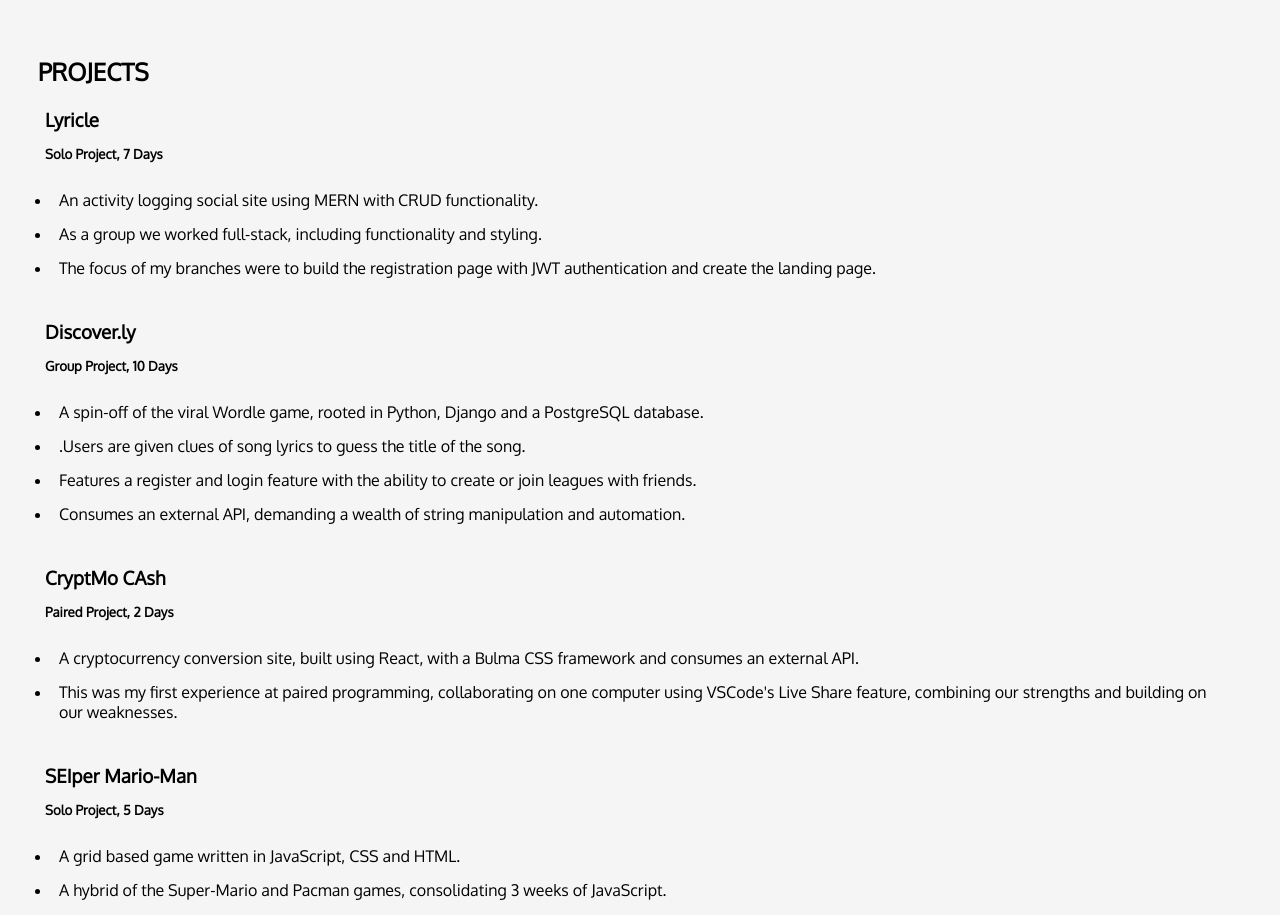
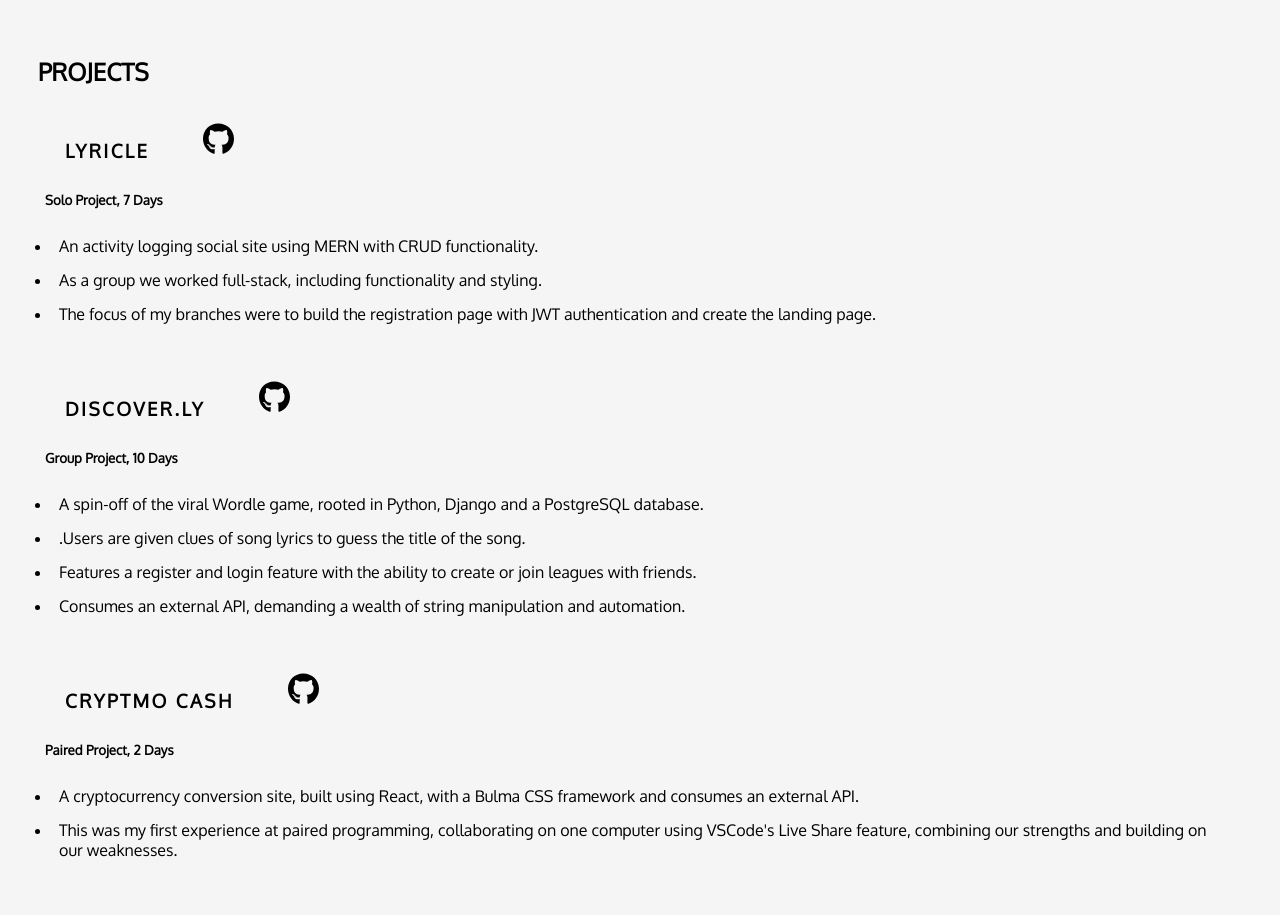
Before and after one commit to ashleygyngell/port-folio, a React (Create React App) app: page / in a window 1280 px wide. Shown: the part 1000-1915 px from the top of the page. Built offline with nearby package versions, Linux system fonts and the light colour scheme.

Commit message:
Updated links

```diff
--- a/src/components/Projects.js
+++ b/src/components/Projects.js
@@ -6,7 +6,12 @@ function Projects() {
       <section className="projects-wrapper" id="projects">
         <h2>PROJECTS</h2>
         <div className="lyricle">
-          <h3>Lyricle</h3>
+          <a href="https://www.playlyricle.com">
+            <h3>Lyricle</h3>
+          </a>
+          <a href="https://github.com/ashleygyngell/lyricle-frontend">
+            <i className="fa-brands fa-2x fa-github"></i>
+          </a>
           <h5>Solo Project, 7 Days</h5>
           <p>
             <ul>
@@ -27,7 +32,12 @@ function Projects() {
         </div>
 
         <div className="discoverly">
-          <h3>Discover.ly</h3>
+          <a href="https://discoverly.netlify.app/">
+            <h3>Discover.ly</h3>
+          </a>
+          <a href="https://github.com/ashleygyngell/discover.ly">
+            <i className="fa-brands fa-2x fa-github"></i>
+          </a>
           <h5>Group Project, 10 Days</h5>
           <p>
             <ul>
@@ -52,7 +62,12 @@ function Projects() {
         </div>
 
         <div className="cryptmocash">
-          <h3>CryptMo CAsh</h3>
+          <a href="https://cryptmo-cash.netlify.app/">
+            <h3>CryptMo CAsh</h3>
+          </a>
+          <a href="https://github.com/ashleygyngell/CryptMo-CAsh">
+            <i className="fa-brands fa-2x fa-github"></i>
+          </a>
           <h5>Paired Project, 2 Days</h5>
           <p>
             <ul>
@@ -70,7 +85,12 @@ function Projects() {
         </div>
 
         <div className="seipermarioman">
-          <h3>SEIper Mario-Man</h3>
+          <a href="https://ashleygyngell.github.io/SEI-PER-MARIO-MAN/">
+            <h3>'SEI'per Mario-Man</h3>
+          </a>
+          <a href="https://github.com/ashleygyngell/SEI-PER-MARIO-MAN">
+            <i className="fa-brands fa-2x fa-github"></i>
+          </a>
           <h5>Solo Project, 5 Days</h5>
           <p>
             <ul>
--- a/src/styles/main.scss
+++ b/src/styles/main.scss
@@ -34,7 +34,7 @@ section {
 }
 
 a {
-  color: #fff;
+  color: black;
   text-transform: uppercase;
   text-decoration: none;
   letter-spacing: 0.15em;
@@ -120,6 +120,7 @@ a:hover:after {
 
 
 .skills-wrapper h5 {
+  color: black;
   text-align: center;
 
 }
```
Also changed, not shown: 8 other files (tests, documents, lock files or other folders).
